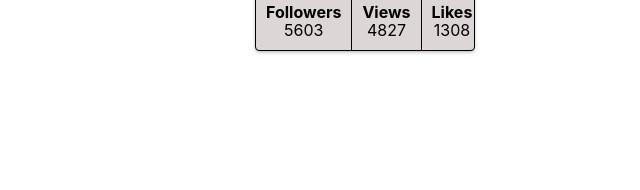
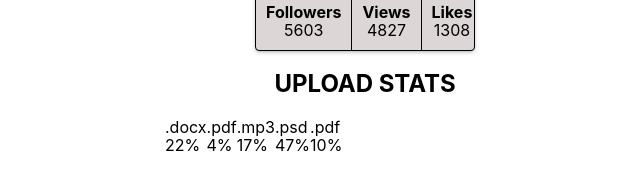
Before and after one commit to Teslyak/goitreact-hw-01-components, a React (Create React App) app: page / in a window 1280 px wide. Shown: the part 288-478 px from the top of the page, without its empty margins (275-915 px from the left). Built offline with nearby package versions, Linux system fonts and the light colour scheme.

Commit message:
react-hw-2-task-2

```diff
--- a/src/components/App.jsx
+++ b/src/components/App.jsx
@@ -1,15 +1,15 @@
 import { Profile } from "./Profile/Profile";
-import user from "../user.json"
+import user from "../user.json";
 import { RootStyle } from "./RootStyle/RootStyle.styled";
 import { Wraper } from "./Profile/Profile.styled";
-
+import { Statistics } from "./Statistics/Statistics";
+import data from "../data.json";
 
 export const App = () => {
   return (
  <Wraper>
-
-
-  <Profile userInfo={user} />
+    <Profile userInfo={user} />
+    <Statistics statTittle="Upload stats" statInfo={data}/>
   <RootStyle></RootStyle>
   </Wraper>
   );
--- /dev/null
+++ b/src/components/Statistics/Statistics.jsx
@@ -0,0 +1,20 @@
+// import { PropTypes } from "prop-types";
+
+import { Section, StatLisItem, StatList, Tittle } from "./Statistics.styled";
+
+export const Statistics = (props) => {
+    return (
+<Section>
+            <Tittle>{props.statTittle}</Tittle>
+    <StatList>
+    {props.statInfo.map(el => {
+        return (
+        <StatLisItem key={el.id}>
+            <span class="label">{el.label}</span>
+            <span class="percentage">{el.percentage}%</span>
+       </StatLisItem>
+    )
+})}
+    </StatList>
+</Section>)
+};
--- /dev/null
+++ b/src/components/Statistics/Statistics.styled.jsx
@@ -0,0 +1,24 @@
+const { styled } = require('styled-components');
+
+export const Section = styled.section`
+  width: 400px;
+  margin-right: auto;
+  margin-left: auto;
+`;
+
+export const Tittle = styled.h2`
+  display: flex;
+  justify-content: center;
+  text-transform: uppercase;
+`;
+
+export const StatList = styled.ul`
+  display: flex;
+
+
+`;
+export const StatLisItem = styled.li`
+  display: flex;
+  flex-direction: column;
+
+`;
--- /dev/null
+++ b/src/data.json
@@ -0,0 +1,7 @@
+[
+  { "id": "id-1", "label": ".docx", "percentage": 22 },
+  { "id": "id-2", "label": ".pdf", "percentage": 4 },
+  { "id": "id-3", "label": ".mp3", "percentage": 17 },
+  { "id": "id-4", "label": ".psd", "percentage": 47 },
+  { "id": "id-5", "label": ".pdf", "percentage": 10 }
+]
```
